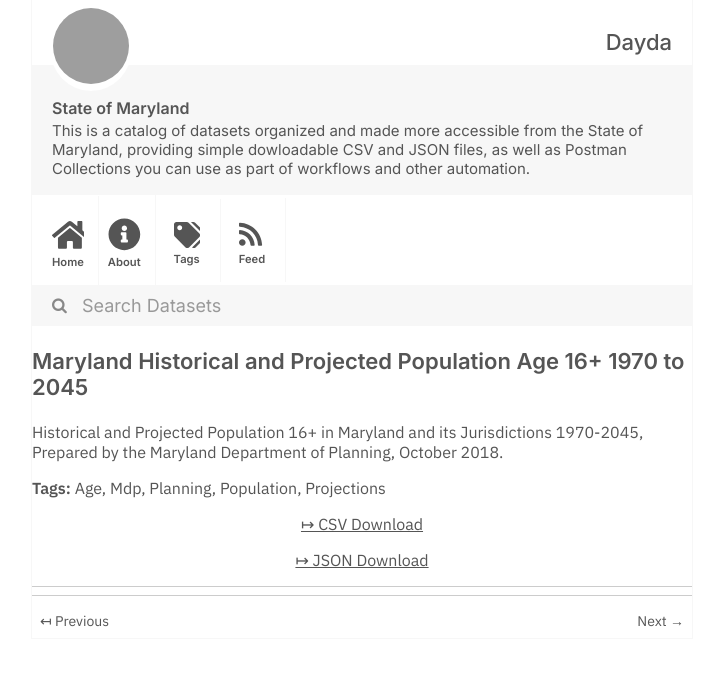
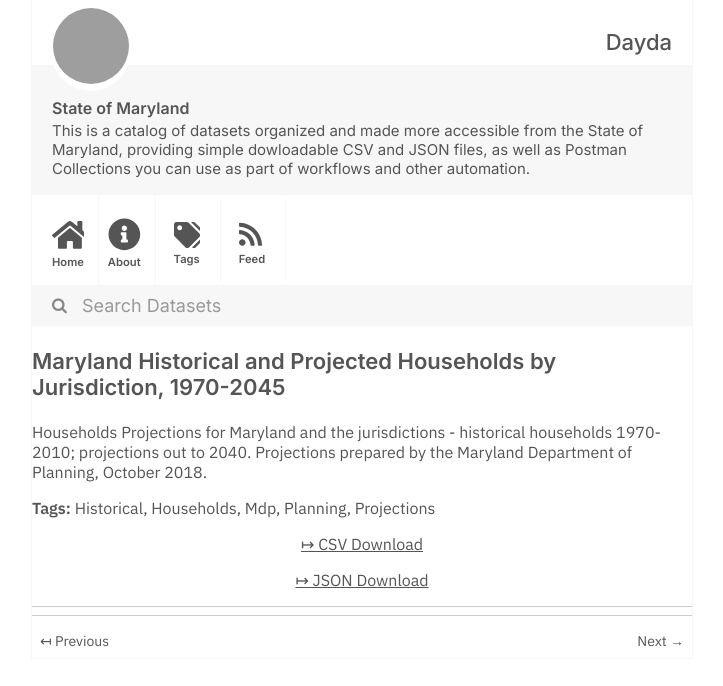
Before and after one commit to dayda-entities/state-of-maryland, a Jekyll site: the page built from _posts/2020-11-10-maryland-historical-and-projec.md, in a window 1280 px wide, cut to the strip 0-686 px from the top of the page. Shown: the whole strip, without its empty margins (278-1001 px from the left). Built offline with Jekyll 4.4.1, drawn with Linux system fonts in a browser that asks for light colours; grey boxes are pictures that could not be loaded.

Commit message:
Publish Data

```diff
--- a/_posts/2020-11-10-maryland-historical-and-projec.md
+++ b/_posts/2020-11-10-maryland-historical-and-projec.md
@@ -1,21 +1,22 @@
 ---
-title: Maryland Historical and Projected Population Age 16+ 1970 to 2045
-created: '2020-11-10T17:24:08.983181'
-modified: '2020-11-10T17:24:08.983188'
+title: 'Maryland Historical and Projected Households by Jurisdiction, 1970-2045'
+created: '2020-11-10T17:24:09.319647'
+modified: '2020-11-10T17:24:09.319654'
 state: active
 type: dataset
 tags:
-  - Age
+  - Historical
+  - Households
   - Mdp
   - Planning
-  - Population
   - Projections
 groups:
   - Local Government
-csv_url: 'https://opendata.maryland.gov/api/views/7v47-92fa/rows.csv?accessType=DOWNLOAD'
+csv_url: 'https://opendata.maryland.gov/api/views/7wje-bxqb/rows.csv?accessType=DOWNLOAD'
 json_url: >-
-  https://opendata.maryland.gov/api/views/7v47-92fa/rows.json?accessType=DOWNLOAD
+  https://opendata.maryland.gov/api/views/7wje-bxqb/rows.json?accessType=DOWNLOAD
 layout: post
 
 ---
-Historical and Projected Population 16+ in Maryland and its Jurisdictions 1970-2045, Prepared by the Maryland Department of Planning, October 2018.
+Households Projections for Maryland and the jurisdictions - historical households 1970-2010; projections out to 2040.
+Projections prepared by the Maryland Department of Planning, October 2018.
```
